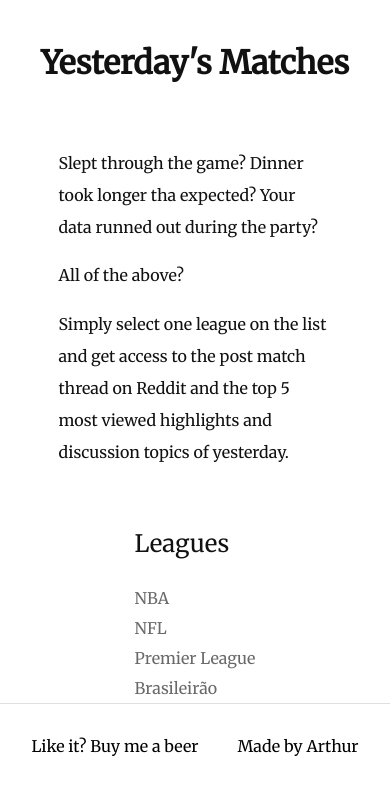
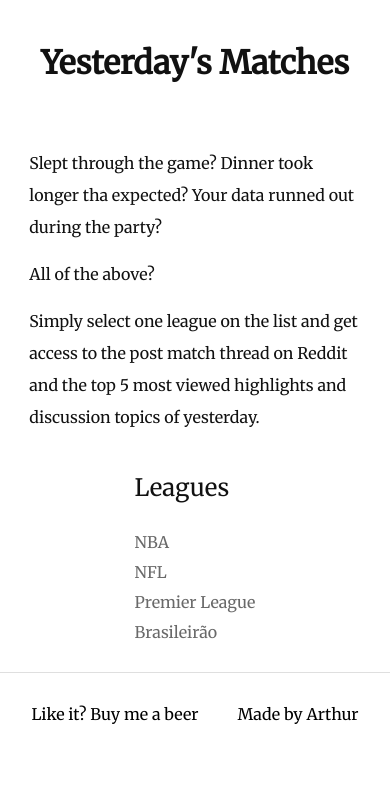
Before and after one commit to arthur-dias/yesterdaysgames, a Next.js app: page / in a window 390 px wide. Shown: the top 794 px of the page. Built offline with nearby package versions, Linux system fonts and the light colour scheme.

Commit message:
Finished responsivity CSS

```diff
--- a/styles/Content.module.css
+++ b/styles/Content.module.css
@@ -9,9 +9,8 @@
   color: #111111;
 }
 
-@media (max-width: 553px) {
+@media screen and (max-width: 425px) {
   .content {
     flex-direction: column;
-    align-items: center;
   }
 }
--- a/styles/ContentNav.module.css
+++ b/styles/ContentNav.module.css
@@ -5,6 +5,7 @@
   justify-content: flex-end;
   flex-basis: 10%;
   color: #111111;
+  margin: 0 auto 25px;
 }
 
 .title {
--- a/styles/Footer.module.css
+++ b/styles/Footer.module.css
@@ -7,3 +7,12 @@
   height: 10vh;
   border-top: 1px solid #dfdfdf;
 }
+
+@media screen and (max-width: 320px) {
+  .footer {
+    flex-direction: column;
+    gap: 20%;
+    width: 80%;
+    margin: 0 auto;
+  }
+}
--- a/styles/Header.module.css
+++ b/styles/Header.module.css
@@ -3,9 +3,8 @@
   flex-direction: column;
   align-items: center;
   justify-content: flex-start;
-  margin: 20px 0;
-  gap: 5%;
-  height: 30vh;
+  margin: 20px auto 0;
+  height: auto;
   color: #111111;
 }
 
@@ -15,32 +14,14 @@
 }
 
 .text {
-  padding: 0;
+  padding: 0 0 15px;
   margin: 0;
   width: 50%;
   line-height: 2rem;
 }
 
-@media (max-width: 962px) {
+@media screen and (max-width: 1024px) {
   .text {
-    width: 70%;
+    width: 85%;
   }
 }
-
-@media (max-width: 553px) {
-  .header {
-    height: 40vh;
-  }
-}
-
-@media (max-width: 360px) {
-  .header {
-    height: 60vh;
-  }
-}
-
-@media (max-width: 320px) {
-  .header {
-    height: 70vh;
-  }
-}
--- a/styles/HighlightsList.module.css
+++ b/styles/HighlightsList.module.css
@@ -38,23 +38,3 @@
   color: #ff4500;
   background-color: #fff;
 }
-
-@media (max-width: 735px) {
-  .item {
-    display: flex;
-    flex-direction: column-reverse;
-  }
-  .button {
-    width: 100%;
-    margin-top: 10px;
-  }
-}
-
-@media (max-width: 553px) {
-  .item {
-    align-items: center;
-  }
-  .button {
-    width: 40%;
-  }
-}
--- a/styles/Navbar.module.css
+++ b/styles/Navbar.module.css
@@ -4,14 +4,9 @@
   flex-direction: row;
   align-items: center;
   justify-content: space-around;
+  text-align: center;
 }
 
 .title {
   color: #111111;
 }
-
-@media (max-width: 320px) {
-  .title {
-    text-align: center;
-  }
-}
--- a/styles/Results.module.css
+++ b/styles/Results.module.css
@@ -14,7 +14,7 @@
   color: #111111;
 }
 
-@media (max-width: 553px) {
+@media screen and (max-width: 425px) {
   .results {
     flex-direction: column;
   }
--- a/styles/ResultsList.module.css
+++ b/styles/ResultsList.module.css
@@ -38,23 +38,3 @@
   color: #ff4500;
   background-color: #fff;
 }
-
-@media (max-width: 735px) {
-  .item {
-    display: flex;
-    flex-direction: column-reverse;
-  }
-  .button {
-    width: 100%;
-    margin-top: 10px;
-  }
-}
-
-@media (max-width: 553px) {
-  .item {
-    align-items: center;
-  }
-  .button {
-    width: 40%;
-  }
-}
```
